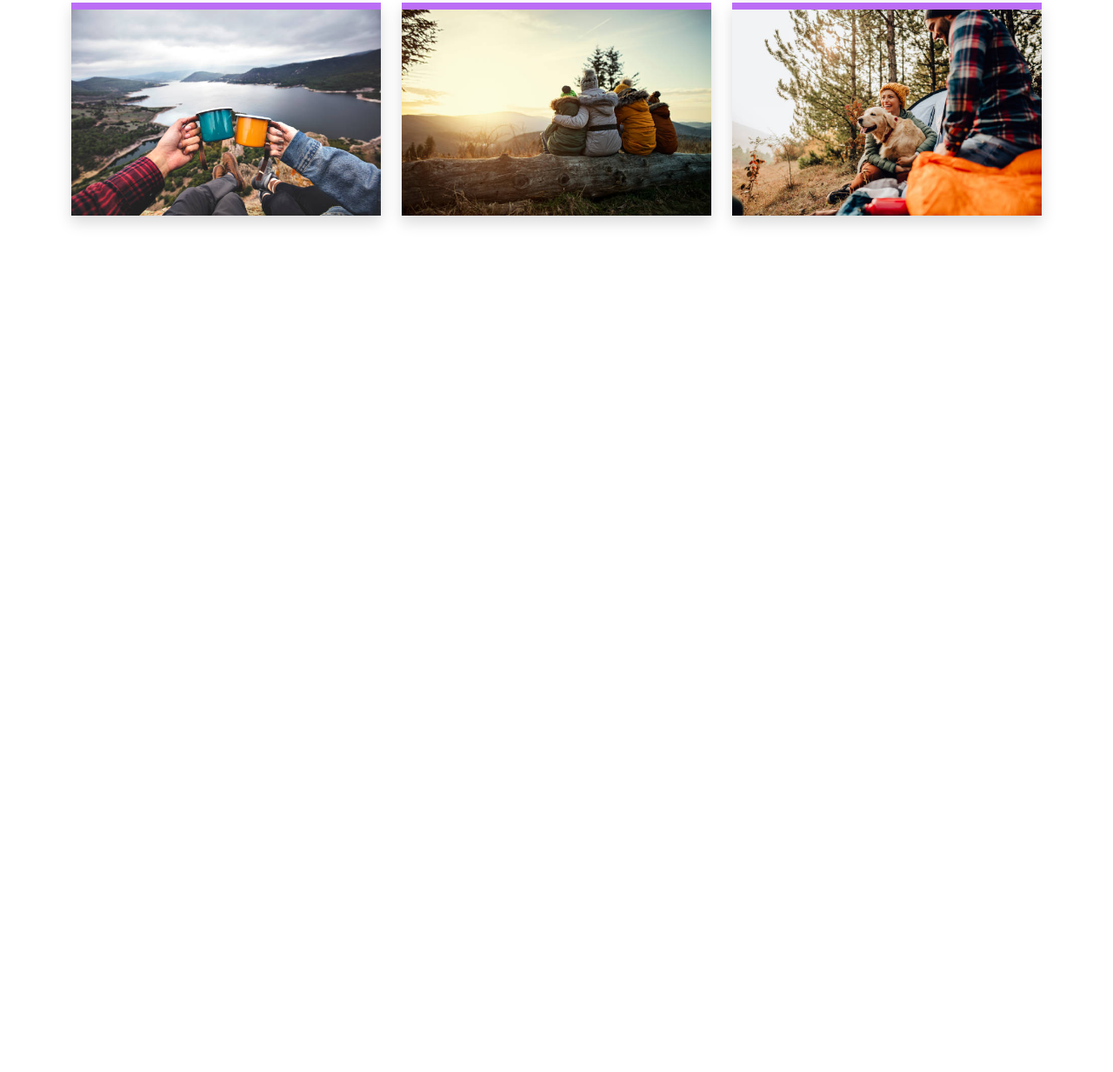
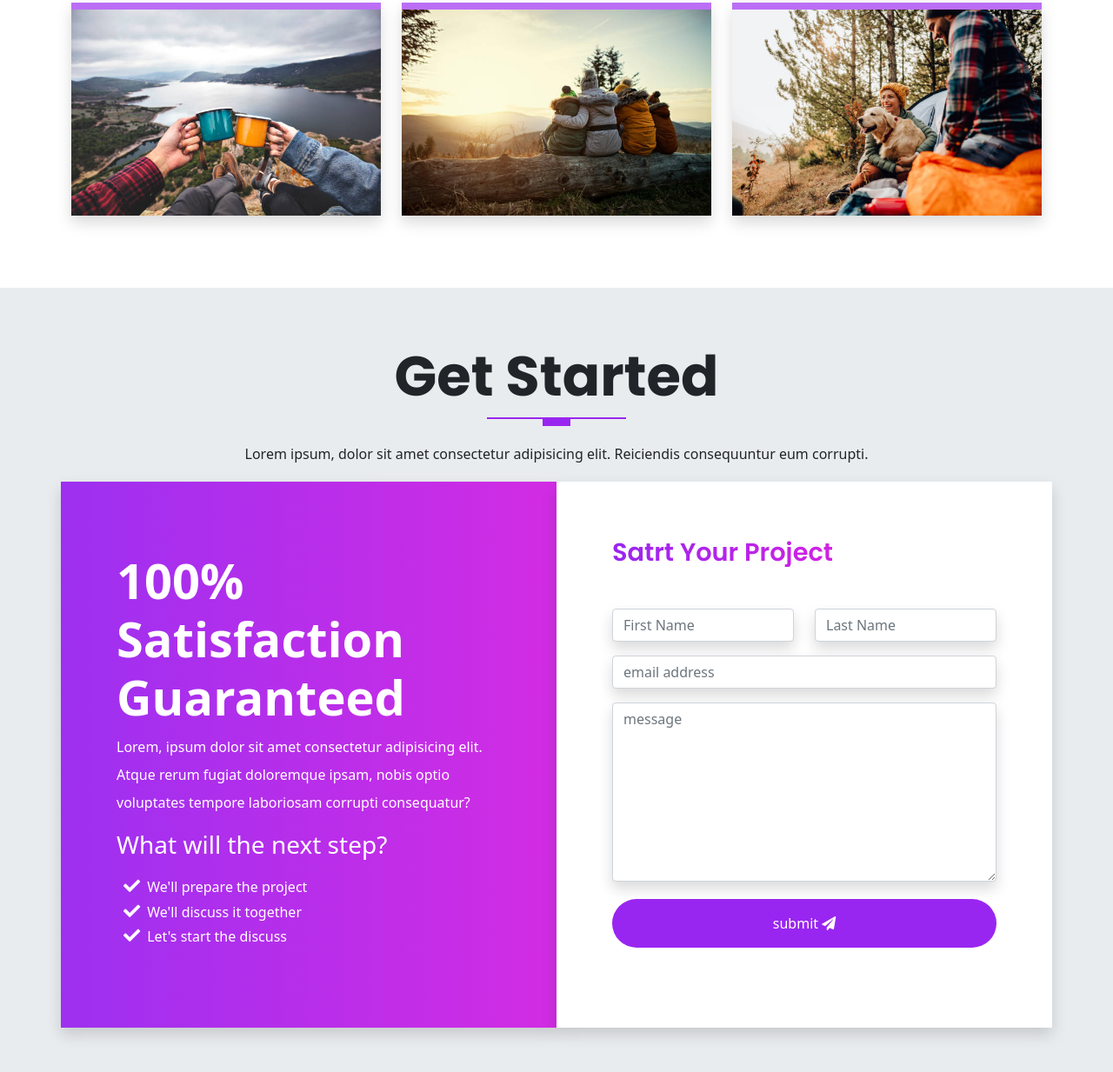
Before and after one commit to Vovan1608/my-pink-site, a website: page index.html in a window 1280 px wide. Shown: the part 5828-7061 px from the top of the page at 87% size. Before the commit the page ends 6159 px from the top, so only its background shows below. Drawn offline with Linux system fonts and the light colour scheme.

Commit message:
done get-started section

```diff
--- a/index.html
+++ b/index.html
@@ -618,6 +618,68 @@
 			</div>
 		</div>
 	</section>
+	<!-- get started section -->
+	<section id="contact" class="get-started">
+		<div class="container">
+			<div class="row text-center">
+				<h1 class="display-3 fw-bold text-capitalize">
+					get started
+				</h1>
+				<div class="heading-line"></div>
+				<p class="lh-lg">
+					Lorem ipsum, dolor sit amet consectetur adipisicing elit. Reiciendis consequuntur eum corrupti.
+				</p>
+			</div>
+			<!-- CTA content -->
+			<div class="row text-white">
+				<div class="col-12 col-lg-6 gradient shadow p-3">
+					<div class="cta-info w-100">
+						<h4 class="display-4 fw-bold">
+							100% Satisfaction Guaranteed
+						</h4>
+						<p class="lh-lg">
+							Lorem, ipsum dolor sit amet consectetur adipisicing elit. Atque rerum fugiat doloremque ipsam, nobis optio voluptates tempore laboriosam corrupti consequatur?
+						</p>
+						<h3 class="display-3--brief">
+							What will the next step?
+						</h3>
+						<ul class="cta-info__list">
+							<li>We'll prepare the project</li>
+							<li>We'll discuss it together</li>
+							<li>Let's start the discuss</li>
+						</ul>
+					</div>
+				</div>
+				<div class="col-12 col-lg-6 bg-white shadow p-3">
+					<div class="form w-100 pb-2">
+						<h4 class="display-3--title mb-5">
+							satrt your project
+						</h4>
+						<form action="#" class="row">
+							<div class="col-lg-6  col-mg-6 mb-3">
+								<input type="text" placeholder="First Name" id="inputFirstName" class="shadow form-control form-controle-lg">
+							</div>
+							<div class="col-lg-6 col-mg-6 mb-3">
+								<input type="text" placeholder="Last Name" id="inputLasttName" class="shadow form-control form-controle-lg">
+							</div>
+							<div class="col-lg-12 mb-3">
+								<input type="email" placeholder="email address" id="inputEmail" class="shadow form-control form-controle-lg">
+							</div>
+							<div class="col-lg-12 mb-3">
+								<textarea name="message" placeholder="message" id="message" rows="8" class="shadow form-control form-controle-lg"></textarea>
+							</div>
+							<div class="text-center d-grid mt-1">
+								<button type="button" class="btn btn-primary rounded-pill pt-3 pb-3">
+									submit
+									<i class="fas fa-paper-plane"></i>
+								</button>
+							</div>
+						</form>
+					</div>
+				</div>
+			</div>
+		</div>
+	</section>
 
 
 	<!-- scripts -->
--- a/scss/components/_typography.scss
+++ b/scss/components/_typography.scss
@@ -1,4 +1,5 @@
 @use "../custom" as *;
+@use "../components/mixins" as *;
 
 .display-2 {
   margin-bottom: 1rem;
@@ -67,3 +68,8 @@
   border-right: 0.1rem solid $gray-300;
   height: 100%;
 }
+
+// gradient bg
+.gradient {
+  @include gradient;
+}
--- a/scss/sections/_get-started.scss
+++ b/scss/sections/_get-started.scss
@@ -0,0 +1,45 @@
+@use "../custom" as *;
+@use "../components/mixins" as *;
+
+.get-started {
+  padding: 4rem 0;
+  background-color: $gray-200;
+}
+
+.cta-info {
+  padding: 3rem;
+  margin: 1rem 0;
+
+  &__list {
+    position: relative;
+    list-style-type: none;
+    display: block;
+    padding-top: 0.5rem;
+    padding-left: 0.5rem;
+    margin-bottom: 0.7rem;
+
+    li::before {
+      font-family: "Font Awesome 5 Free";
+      content: "\f00c";
+      font-weight: 600;
+      margin-right: 0.5rem;
+      font-size: 1.2rem;
+    }
+  }
+}
+
+// form content
+.form {
+  padding: 3rem;
+
+  button {
+    border: none;
+    color: $white;
+
+    a {
+      color: $white;
+      text-decoration: none;
+      text-transform: capitalize;
+    }
+  }
+}
```
Also changed, not shown: assets/css/style.css, 1 other file.
